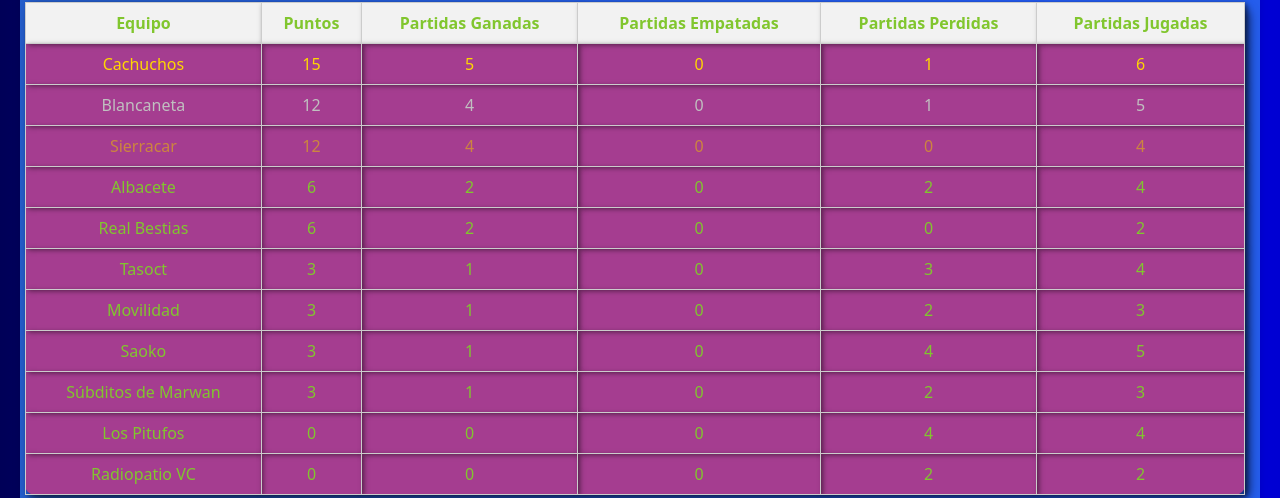
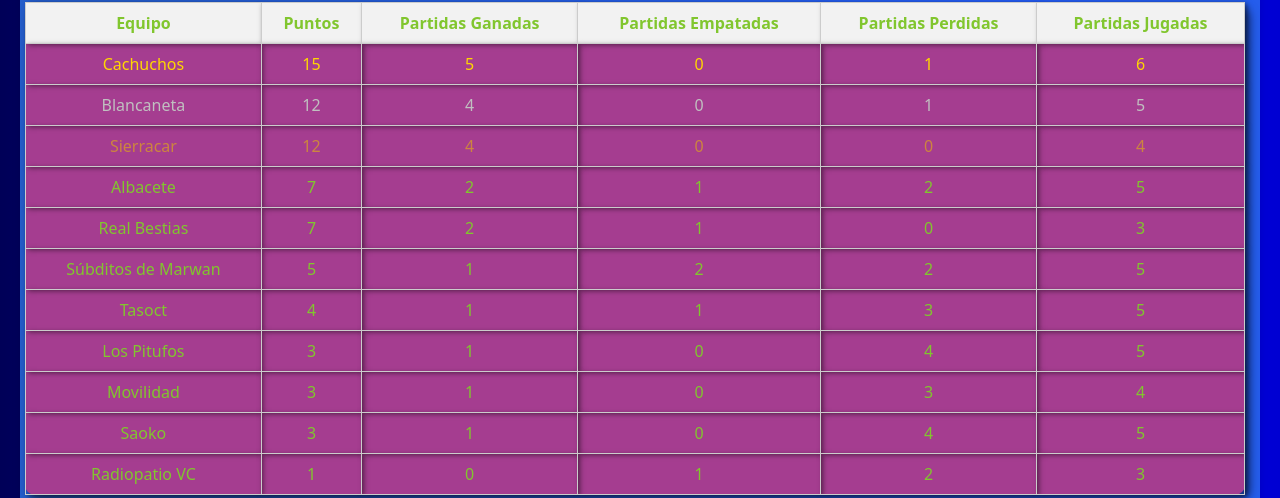
Before and after one commit to zacariadm/Torneo_voley.github.io, a plain HTML site: page index.html in a window 1280 px wide. Shown: the part 337-835 px from the top of the page. Drawn offline with nearby package versions, Linux system fonts and the light colour scheme.

Commit message:
fechas actualizadas  10 de mayo y empates

```diff
--- a/index.html
+++ b/index.html
@@ -40,7 +40,7 @@
 
             <img src="../torneo_voley.github.io/img/4.png" >
             <br>
-            <p>Nota: Las fechas de las partidas son aproximadas y pueden sufrir cambios según la disponibilidad de los participantes. Se considerará ausencia si un equipo no se presenta, sin previo aviso, lo que resultará en pérdida de la partida.</p>
+            <p>Nota: Las fechas de las partidas son aproximadas y pueden sufrir cambios según la disponibilidad de los participantes. Se considerará ausencia si un equipo no se presenta, sin previo aviso, lo que resultará en pérdida de la partida. <br> <br> Todas las partidas canceladas contarán como empate.</p>
             <br>
             <p>Para ver los participantes de cada equipo: <a href="https://padlet.com/zacariadm/participantes-del-torneo-de-v-ley-a8jknu64rk56c041" target="_blank" class="instagram-link"> Equipos de Vóley</a></p>
             <br>
--- a/script.js
+++ b/script.js
@@ -39,25 +39,35 @@ function generarPartidas() {
     agregarPartida('10 de mayo', 'Los pitufos', 'Movilidad' );
     agregarPartida('10 de mayo', 'Tasoct', 'Albacete');
     agregarPartida('10 de mayo', 'Tasoct', 'Súbditos de marwan');
+
     agregarPartida('13 de mayo', 'Movilidad', 'Saoko');
-    agregarPartida('13 de mayo', 'Sierracar', 'Saoko');
+    agregarPartida('13 de mayo', 'Sierracar', 'Radiopatio vc');
+
     agregarPartida('14 de mayo', 'Albacete', 'Radiopatio vc');
     agregarPartida('14 de mayo', 'Sierracar', 'Real Bestias');
+
     agregarPartida('15 de mayo', 'Blancaneta', 'Real Bestias');
     agregarPartida('15 de mayo', 'Sierracar', 'Súbditos de marwan');
+
     agregarPartida('16 de mayo', 'Blancaneta', 'Radiopatio vc');
     agregarPartida('16 de mayo', 'Los pitufos', 'Saoko');
+
     agregarPartida('17 de mayo', 'Movilidad', 'Real Bestias');
     agregarPartida('17 de mayo', 'Tasoct', 'Los pitufos');
     agregarPartida('17 de mayo', 'Blancaneta', 'Cachuchos');
+
     agregarPartida('20 de mayo', 'Radiopatio vc', 'Súbditos de marwan');
     agregarPartida('20 de mayo', 'Albacete', 'Saoko');
+
     agregarPartida('21 de mayo', 'Tasoct', 'Real Bestias');
     agregarPartida('21 de mayo', 'Movilidad', 'Radiopatio vc');
+
     agregarPartida('22 de mayo', 'Saoko', 'Cachuchos');
     agregarPartida('22 de mayo', 'Sierracar', 'Radiopatio vc');
+
     agregarPartida('23 de mayo', 'Blancaneta', 'Radiopatio vc');
     agregarPartida('23 de mayo', 'Movilidad', 'Súbditos de marwan');
+
     agregarPartida('24 de mayo', 'Albacete', 'Real Bestias');
     agregarPartida('24 de mayo', 'Los pitufos', 'Súbditos de marwan');
     agregarPartida('24 de mayo', 'Tasoct', 'Movilidad');
@@ -121,23 +131,23 @@ function actualizarPuntos() {
     jugadoresInfo['Blancaneta'].partidasPerdidas = 1;
 
     jugadoresInfo['Tasoct'].partidasGanadas = 1;
-    jugadoresInfo['Tasoct'].partidasJugadas = 4; // Añade el número de partidas jugadas manualmente
-    jugadoresInfo['Tasoct'].partidasEmpatadas = 0;
+    jugadoresInfo['Tasoct'].partidasJugadas = 5; // Añade el número de partidas jugadas manualmente
+    jugadoresInfo['Tasoct'].partidasEmpatadas = 1;
     jugadoresInfo['Tasoct'].partidasPerdidas = 3;
 
-    jugadoresInfo['Los Pitufos'].partidasGanadas = 0;
-    jugadoresInfo['Los Pitufos'].partidasJugadas = 4; // Añade el número de partidas jugadas manualmente
+    jugadoresInfo['Los Pitufos'].partidasGanadas = 1;
+    jugadoresInfo['Los Pitufos'].partidasJugadas = 5; // Añade el número de partidas jugadas manualmente
     jugadoresInfo['Los Pitufos'].partidasEmpatadas = 0;
     jugadoresInfo['Los Pitufos'].partidasPerdidas = 4;
 
     jugadoresInfo['Movilidad'].partidasGanadas = 1;
-    jugadoresInfo['Movilidad'].partidasJugadas = 3; // Añade el número de partidas jugadas manualmente
+    jugadoresInfo['Movilidad'].partidasJugadas = 4; // Añade el número de partidas jugadas manualmente
     jugadoresInfo['Movilidad'].partidasEmpatadas = 0;
-    jugadoresInfo['Movilidad'].partidasPerdidas = 2;
+    jugadoresInfo['Movilidad'].partidasPerdidas = 3;
 
     jugadoresInfo['Albacete'].partidasGanadas = 2;
-    jugadoresInfo['Albacete'].partidasJugadas = 4; // Añade el número de partidas jugadas manualmente
-    jugadoresInfo['Albacete'].partidasEmpatadas = 0;
+    jugadoresInfo['Albacete'].partidasJugadas = 5; // Añade el número de partidas jugadas manualmente
+    jugadoresInfo['Albacete'].partidasEmpatadas = 1;
     jugadoresInfo['Albacete'].partidasPerdidas = 2;
 
     jugadoresInfo['Sierracar'].partidasGanadas = 4;
@@ -146,13 +156,13 @@ function actualizarPuntos() {
     jugadoresInfo['Sierracar'].partidasPerdidas = 0;
 
     jugadoresInfo['Real Bestias'].partidasGanadas = 2;
-    jugadoresInfo['Real Bestias'].partidasJugadas = 2; // Añade el número de partidas jugadas manualmente
-    jugadoresInfo['Real Bestias'].partidasEmpatadas = 0;
+    jugadoresInfo['Real Bestias'].partidasJugadas = 3; // Añade el número de partidas jugadas manualmente
+    jugadoresInfo['Real Bestias'].partidasEmpatadas = 1;
     jugadoresInfo['Real Bestias'].partidasPerdidas = 0;
 
     jugadoresInfo['Radiopatio VC'].partidasGanadas = 0;
-    jugadoresInfo['Radiopatio VC'].partidasJugadas = 2; // Añade el número de partidas jugadas manualmente
-    jugadoresInfo['Radiopatio VC'].partidasEmpatadas = 0;
+    jugadoresInfo['Radiopatio VC'].partidasJugadas = 3; // Añade el número de partidas jugadas manualmente
+    jugadoresInfo['Radiopatio VC'].partidasEmpatadas = 1;
     jugadoresInfo['Radiopatio VC'].partidasPerdidas = 2;
 
     jugadoresInfo['Saoko'].partidasGanadas = 1;
@@ -166,8 +176,8 @@ function actualizarPuntos() {
     jugadoresInfo['Cachuchos'].partidasPerdidas = 1;
 
     jugadoresInfo['Súbditos de Marwan'].partidasGanadas = 1;
-    jugadoresInfo['Súbditos de Marwan'].partidasJugadas = 3; // Añade el número de partidas jugadas manualmente
-    jugadoresInfo['Súbditos de Marwan'].partidasEmpatadas = 0;
+    jugadoresInfo['Súbditos de Marwan'].partidasJugadas = 5; // Añade el número de partidas jugadas manualmente
+    jugadoresInfo['Súbditos de Marwan'].partidasEmpatadas = 2;
     jugadoresInfo['Súbditos de Marwan'].partidasPerdidas = 2;
 
     // Calcula los puntos
@@ -245,10 +255,18 @@ agregarResultado('6 de mayo', 'Blancaneta vs Albacete', 'Blancaneta');
 agregarResultado('6 de mayo', 'Tasoct vs Sierracar', 'Sierracar');
 agregarResultado('7 de mayo', 'Movilidad vs Sierracar', 'Sierracar');
 agregarResultado('7 de mayo', 'Tasoct vs Cachuchos', 'Cachuchos');
+
 agregarResultado('8 de mayo', 'Real Bestias vs Súbditos de marwan', 'Cancelada');
 agregarResultado('8 de mayo', ' Albacete vs Radiopatio vc', 'Cancelada');
+
 agregarResultado('9 de mayo', ' Cachuchos vs Súbditos de marwan', 'Cachuchos');
 agregarResultado('9 de mayo', ' Blancaneta vs Movilidad', 'Movilidad');
+
+agregarResultado('10 de mayo', ' Los pitufos vs Movilidad', 'Los pitufos');
+agregarResultado('10 de mayo', ' Tasoct vs Albacete', 'Tasoct');
+agregarResultado('10 de mayo', ' Tasoct vs Súbditos de marwan', 'Cancelada');
+
+
 // Llamar a la función para generar las partidas al cargar la página
 window.onload = function() {
     generarPartidas(); // Generar las partidas
```
